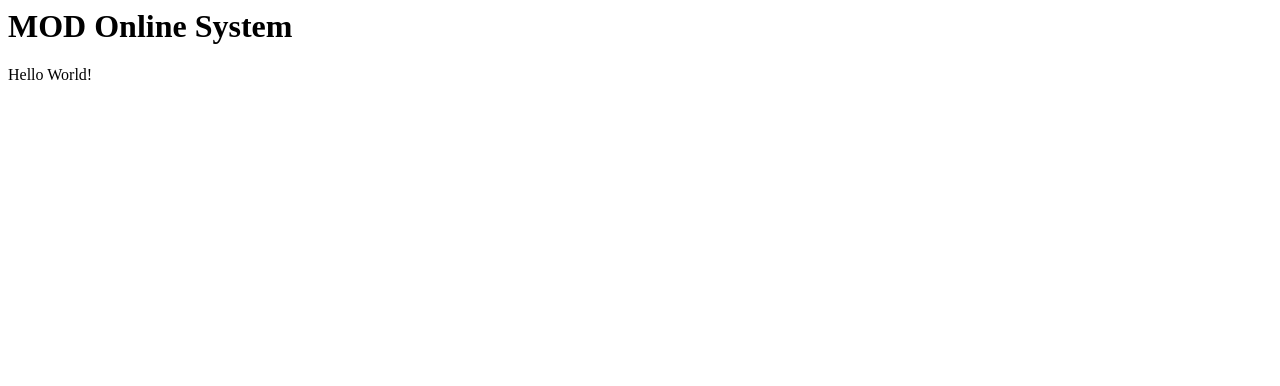
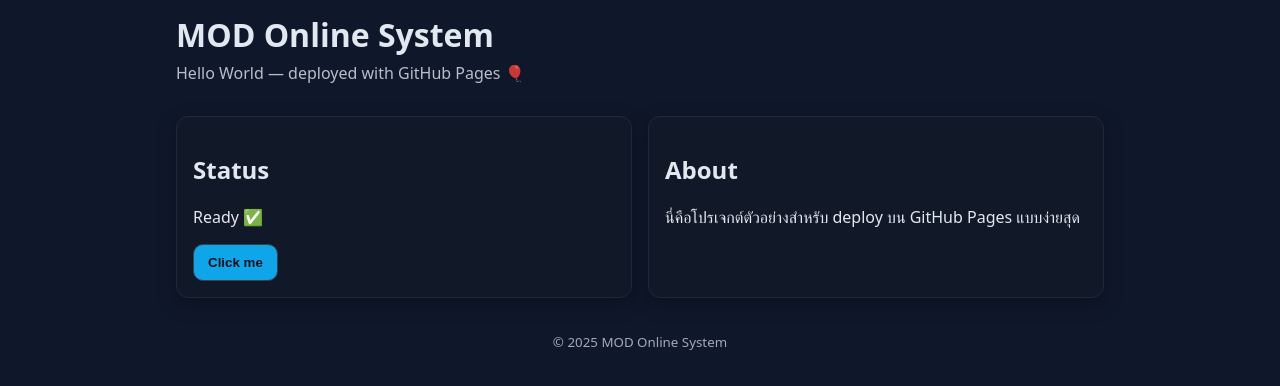
Before and after one commit to enimdee/MOD-Online-System, a plain HTML site: page index.html in a window 1280 px wide. Drawn offline with Linux system fonts and the light colour scheme.

Commit message:
feat: project structure (assets/css, assets/js) and improved UI

```diff
--- /dev/null
+++ b/assets/css/styles.css
@@ -0,0 +1,12 @@
+* { box-sizing: border-box; }
+body { margin: 0; font-family: ui-sans-serif, system-ui, Segoe UI, Roboto, Helvetica, Arial, Apple Color Emoji, Segoe UI Emoji; background:#0f172a; color:#e2e8f0; }
+.container { max-width: 960px; margin: 0 auto; padding: 16px; }
+header { padding: 40px 16px 16px; }
+h1 { margin: 0 0 8px; font-size: 32px; line-height: 1.2; }
+.subtitle { margin: 0; opacity: .8; }
+main { display: grid; gap: 16px; grid-template-columns: 1fr; padding: 16px; }
+.card { background: #111827; border: 1px solid #1f2937; border-radius: 12px; padding: 16px; box-shadow: 0 6px 20px rgba(0,0,0,.25); }
+button { padding: 10px 14px; border-radius: 10px; border: 1px solid #334155; background:#0ea5e9; color:#031019; font-weight:600; cursor:pointer; }
+button:hover { filter: brightness(1.05); }
+footer { padding: 32px 16px 60px; opacity: .7; text-align: center; }
+@media (min-width: 768px) { main { grid-template-columns: 1fr 1fr; } }
--- /dev/null
+++ b/assets/js/app.js
@@ -0,0 +1,13 @@
+const yearEl = document.getElementById('year');
+if (yearEl) yearEl.textContent = new Date().getFullYear();
+
+const statusText = document.getElementById('statusText');
+const btn = document.getElementById('actionBtn');
+
+if (statusText) statusText.textContent = 'Ready ✅';
+
+if (btn) {
+  btn.addEventListener('click', () => {
+    statusText.textContent = 'Button clicked! 🚀';
+  });
+}
--- a/index.html
+++ b/index.html
@@ -1 +1,34 @@
-<html><body><h1>MOD Online System</h1><p>Hello World!</p></body></html>
+<!doctype html>
+<html lang="en">
+<head>
+  <meta charset="utf-8" />
+  <meta name="viewport" content="width=device-width,initial-scale=1" />
+  <title>MOD Online System</title>
+  <link rel="stylesheet" href="assets/css/styles.css" />
+</head>
+<body>
+  <header class="container">
+    <h1>MOD Online System</h1>
+    <p class="subtitle">Hello World — deployed with GitHub Pages 🎈</p>
+  </header>
+
+  <main class="container">
+    <section class="card">
+      <h2>Status</h2>
+      <p id="statusText">Loading…</p>
+      <button id="actionBtn">Click me</button>
+    </section>
+
+    <section class="card">
+      <h2>About</h2>
+      <p>นี่คือโปรเจกต์ตัวอย่างสำหรับ deploy บน GitHub Pages แบบง่ายสุด</p>
+    </section>
+  </main>
+
+  <footer class="container">
+    <small>© <span id="year"></span> MOD Online System</small>
+  </footer>
+
+  <script src="assets/js/app.js"></script>
+</body>
+</html>
```
